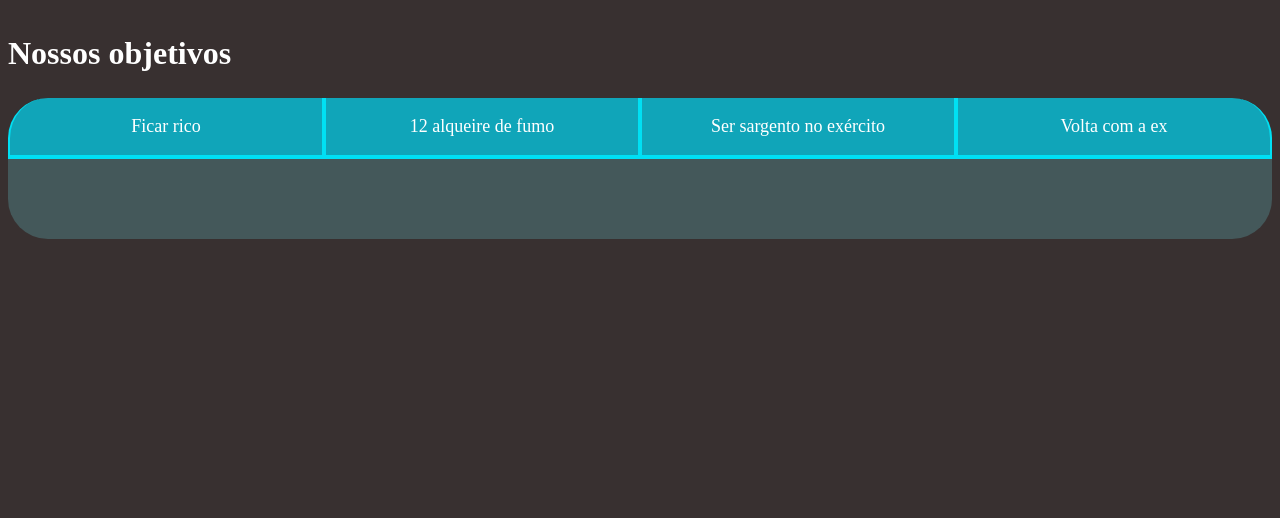
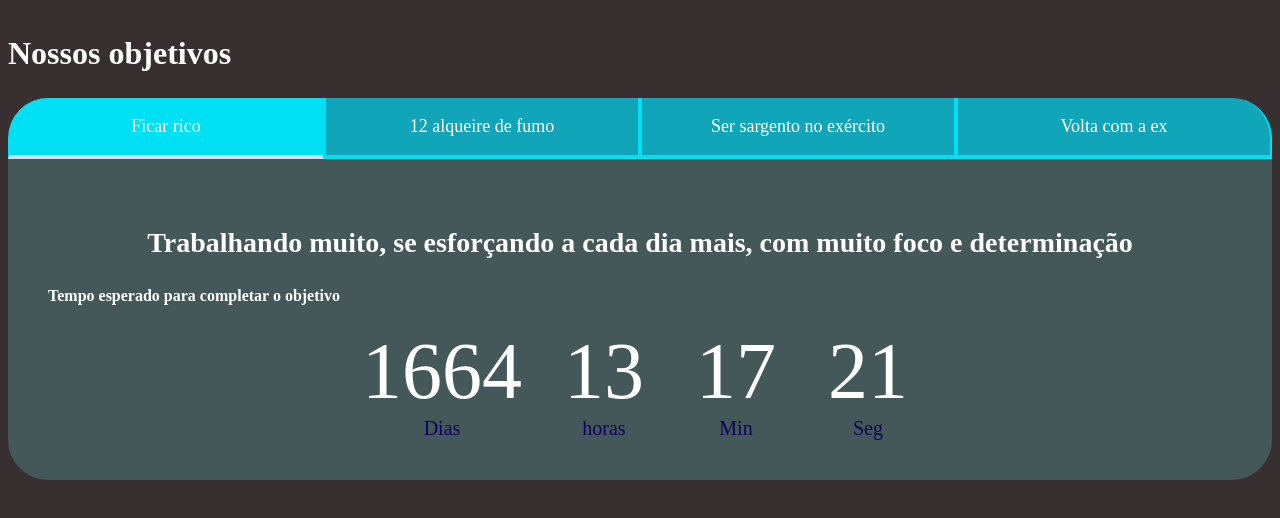
Before and after one commit to kerniski/SITE-2, a plain HTML site: page index.html in a window 1280 px wide. Drawn offline with Linux system fonts and the light colour scheme.

Commit message:
uiuygyug

```diff
--- a/style.css
+++ b/style.css
@@ -64,14 +64,14 @@ body{
     padding: 40px;
     border-radius: 0 0 40px 40px;
 }
-.botao-ativo{
+.botao.ativo{
     background-color: var(--botao-ativo);
     border-bottom: 4px solid var(--roxo);
 }
 .aba-conteudo{
     display: none;
 }
-.aba-conteudo-ativo{
+.aba-conteudo.ativo{
     display: block;
 }
 .aba-conteudo-titulo-principal{
```
